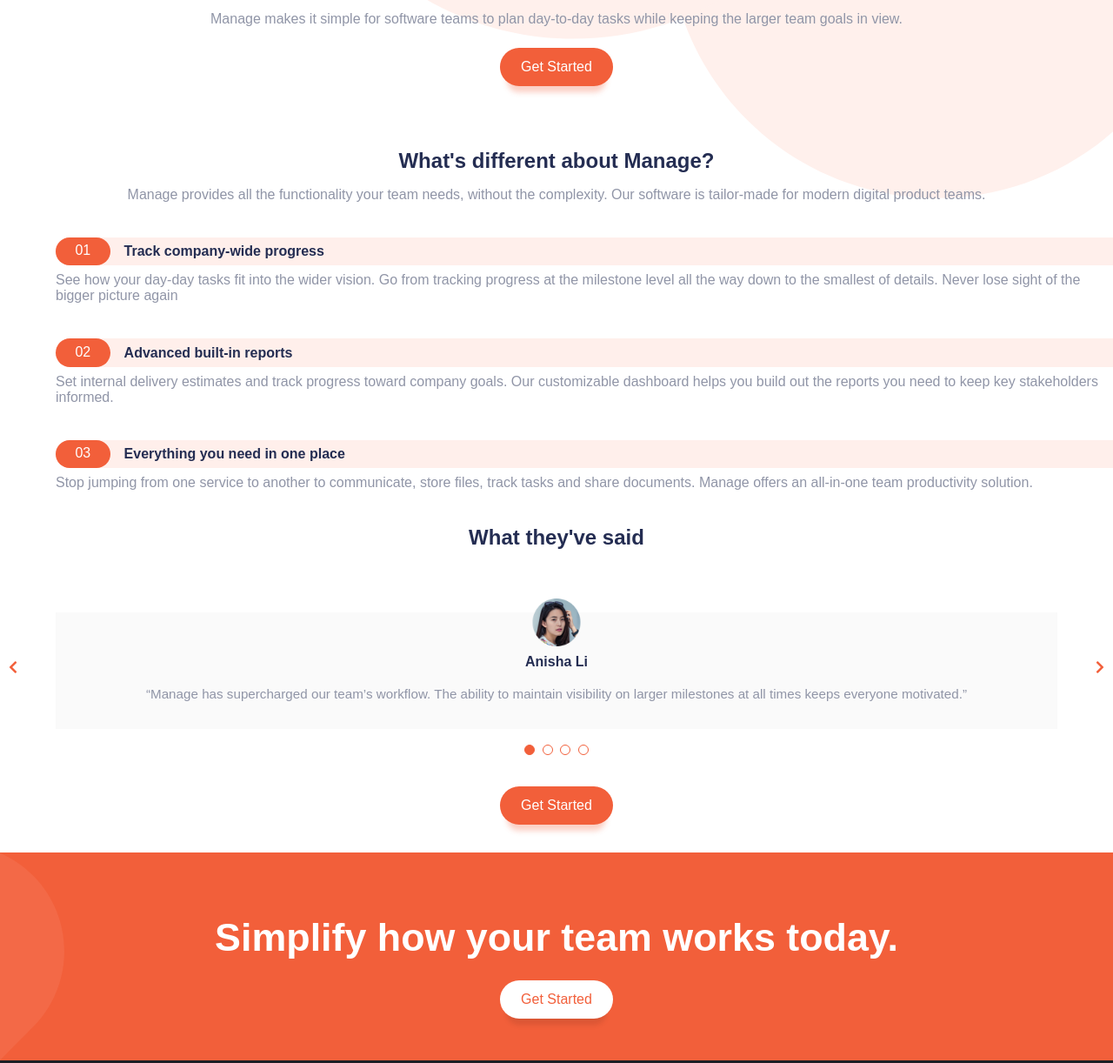
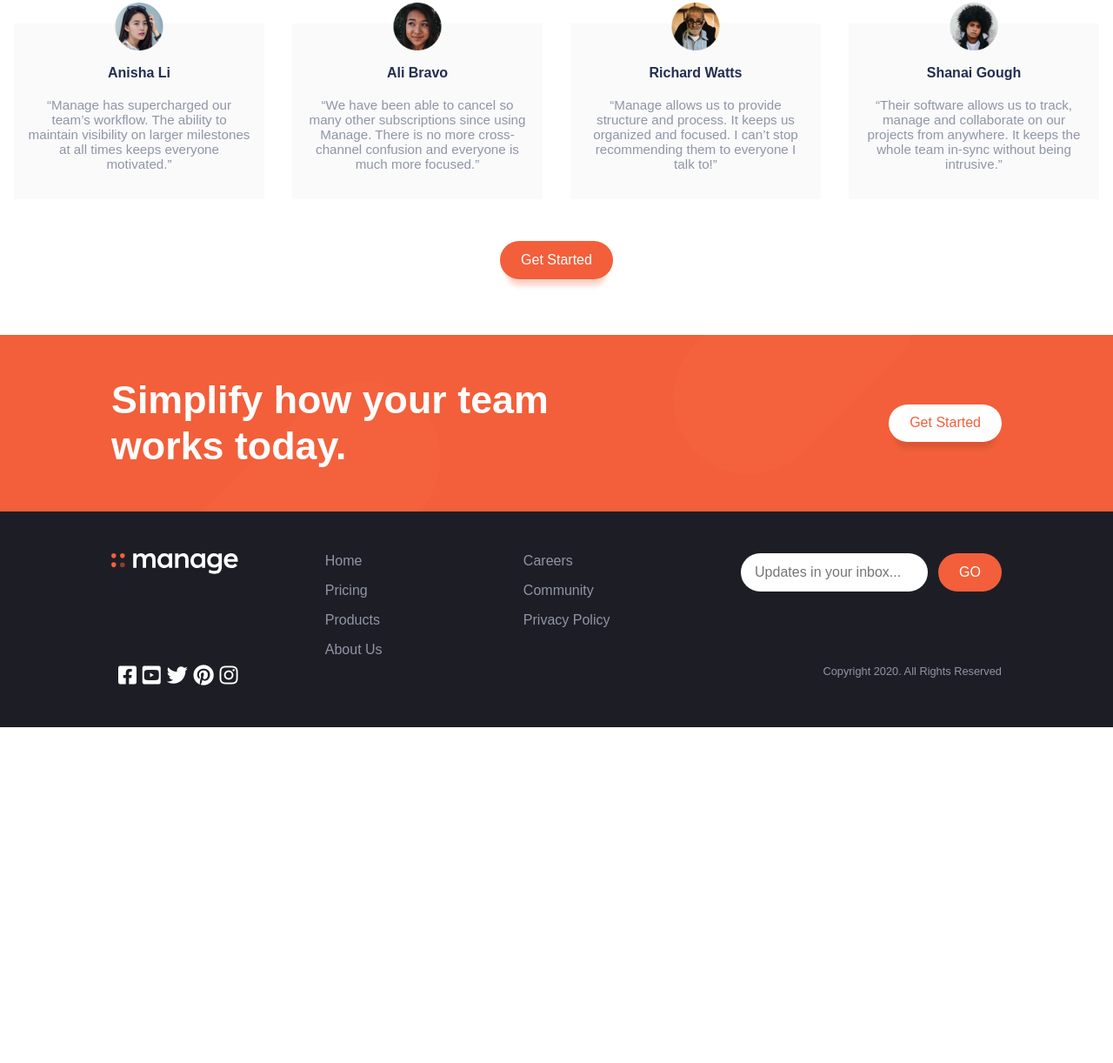
Before and after one commit to georit/manage-landing-page, a plain HTML site: page index.html in a window 1280 px wide. Shown: the part 1189-2411 px from the top of the page at 87% size. After the commit the page ends 2025 px from the top, so only its background shows below. Drawn offline with Linux system fonts and the light colour scheme; a web font is replaced by a local one.

Commit message:
Add media queries

```diff
--- a/index.html
+++ b/index.html
@@ -213,11 +213,11 @@
         </ul>
       </div>
       <div class="social-media">
-        <i class="fab fa-facebook-square"></i>
-        <i class="fab fa-youtube-square"></i>
-        <i class="fab fa-twitter"></i>
-        <i class="fab fa-pinterest"></i>
-        <i class="fab fa-instagram"></i>
+        <i class="fab fa-facebook-square social-media-link"></i>
+        <i class="fab fa-youtube-square social-media-link"></i>
+        <i class="fab fa-twitter social-media-link"></i>
+        <i class="fab fa-pinterest social-media-link"></i>
+        <i class="fab fa-instagram social-media-link"></i>
       </div>
       <svg xmlns="http://www.w3.org/2000/svg" width="146" height="24">
         <g fill="none" fill-rule="evenodd">
--- a/script.js
+++ b/script.js
@@ -7,7 +7,9 @@ let testimonialIndex = 1;
 const emailInput = document.getElementById("get-updates");
 
 /* *****on load***** */
-showTestimonials(testimonialIndex);
+if (window.innerWidth < 1050) {
+  showTestimonials(testimonialIndex);
+}
 
 /* *****functions***** */
 function plusTestimonial(n) {
@@ -50,6 +52,13 @@ function emailIsValid(email) {
 }
 
 /* *****event listeners***** */
+// resize window
+window.addEventListener("resize", function () {
+  if (window.innerWidth < 1050) {
+    showTestimonials(testimonialIndex);
+  }
+});
+
 // mobile navigation
 mobileNavToggle.addEventListener("click", () => {
   if (mobileNavToggle.className === "fas fa-bars mobile-nav") {
--- a/style.css
+++ b/style.css
@@ -430,3 +430,291 @@ footer svg {
 p.copy {
   font-size: 0.8rem;
 }
+
+/* *****media queries***** */
+@media screen and (min-width: 500px) {
+  /* *****general styles***** */
+  body {
+    background: url("./images/bg-tablet-pattern.svg") 106% -2% / 60% no-repeat,
+      url("./images/bg-tablet-pattern.svg") 180% 15% / 60% no-repeat, #fff;
+  }
+}
+
+@media screen and (min-width: 1050px) {
+  /* *****general styles***** */
+  body {
+    background: url("./images/bg-tablet-pattern.svg") 106% -3% / 40% no-repeat,
+      url("./images/bg-tablet-pattern.svg") -40% 45% / 40% no-repeat, #fff;
+    padding: 60px 0 0;
+    overflow-x: scroll;
+  }
+
+  .btn-get-started {
+    transition: all 0.3s;
+  }
+
+  .btn-get-started:hover {
+    background-color: hsla(12, 88%, 59%, 0.8);
+  }
+
+  /* *****header***** */
+  nav.main-nav {
+    padding: 0 10%;
+  }
+
+  .logo {
+    width: unset;
+  }
+
+  .nav-links-wrapper {
+    display: flex;
+    flex-flow: column nowrap;
+    justify-content: center;
+    align-items: center;
+    background: none;
+    position: unset;
+    height: unset;
+  }
+
+  ul.nav-links {
+    flex-flow: row nowrap;
+    justify-content: space-between;
+    align-items: flex-start;
+    background-color: transparent;
+    position: unset;
+    width: 100%;
+    top: unset;
+    left: unset;
+    transform: translateX(0%);
+    padding: 0;
+  }
+
+  ul.nav-links li {
+    padding: 0;
+  }
+
+  ul.nav-links li a {
+    padding-right: 2.5rem;
+    transition: all 0.3s;
+  }
+
+  ul.nav-links li a:hover {
+    color: var(--dark-grayish-blue);
+  }
+
+  .btn-main-nav {
+    display: block;
+    margin: 0;
+  }
+
+  .mobile-nav {
+    display: none;
+  }
+
+  header {
+    display: flex;
+    flex-flow: row nowrap;
+    justify-content: space-between;
+    align-items: center;
+    padding: 0 10%;
+    width: 100%;
+  }
+
+  header .header-img {
+    margin: 0;
+    order: 2;
+  }
+
+  header .intro {
+    margin: 0;
+    text-align: left;
+  }
+
+  header .header-img {
+    width: 45%;
+  }
+
+  header .intro {
+    width: 35%;
+  }
+
+  main {
+    display: flex;
+    flex-flow: row wrap;
+    justify-content: space-between;
+    align-items: flex-start;
+    padding: 4rem 0 0;
+    width: 100%;
+  }
+
+  main .whats-different {
+    width: 40%;
+    padding: 0 0 0 10%;
+    margin: 0;
+    text-align: left;
+  }
+
+  section.features {
+    width: 40%;
+    padding-right: 10%;
+  }
+
+  .feature .feature-header {
+    background-color: transparent;
+  }
+
+  section.testimonials {
+    padding-bottom: 2rem;
+    width: 100%;
+  }
+
+  .testimonials .testimonials-heading {
+    padding: 1.5rem 0;
+  }
+
+  .testimonials .testimonials-container {
+    display: flex;
+    flex-flow: row nowrap;
+    justify-content: space-between;
+    align-items: center;
+    /*width: 100%;*/
+    position: unset;
+    overflow-x: scroll;
+    padding: 2rem 0 0;
+  }
+
+  .testimonials .testimonial {
+    display: block;
+    background-color: var(--very-light-gray);
+    width: 32%;
+    margin: 1rem;
+    text-align: center;
+    position: relative;
+    padding: 3rem 1rem 2rem;
+  }
+
+  /* ***testimonial slideshow*** */
+  .dots {
+    display: none;
+  }
+
+  /* ***Next & previous buttons*** */
+  .prev,
+  .next {
+    display: none;
+  }
+
+  .single-button {
+    padding: 0 0 4rem;
+  }
+
+  section.simplify {
+    background-image: url("./images/bg-simplify-section-desktop.svg");
+    background-position: center;
+    display: flex;
+    justify-content: space-between;
+    align-items: center;
+    padding: 3rem 10% 3rem;
+    text-align: unset;
+    width: 100%;
+  }
+
+  h4.simplify-heading {
+    line-height: 1.2;
+    width: 50%;
+  }
+
+  .simplify .btn-simplify {
+    margin: 0;
+    transition: all 0.3s;
+  }
+
+  .simplify .btn-simplify:hover {
+    background-color: hsla(0, 0%, 100%, 0.98);
+    color: hsla(12, 88%, 59%, 0.8);
+  }
+
+  footer {
+    display: flex;
+    flex-flow: row wrap;
+    justify-content: space-between;
+    align-items: flex-start;
+    padding: 3rem 10%;
+  }
+
+  footer .signup-for-updates {
+    display: flex;
+    justify-content: flex-end;
+    align-items: center;
+    order: 2;
+    width: 40%;
+  }
+
+  .signup-for-updates input[type="text"] {
+    width: 90%;
+  }
+
+  .signup-for-updates input[type="submit"]:hover {
+    filter: brightness(125%);
+    -webkit-filter: brightness(125%);
+  }
+
+  .footer-nav {
+    padding: 0;
+    display: flex;
+    flex-flow: row nowrap;
+    align-items: flex-start;
+    justify-content: space-between;
+    text-align: left;
+    width: 32%;
+  }
+
+  .footer-nav-links,
+  .miscellaneous-nav-links {
+    list-style-type: none;
+  }
+
+  .footer-nav-link,
+  .miscellaneous-nav-link {
+    padding: 0.5rem 0;
+  }
+
+  .footer-nav-link a,
+  .miscellaneous-nav-link a,
+  .social-media-link {
+    cursor: pointer;
+    transition: color 0.3s;
+  }
+
+  .footer-nav-link a:hover,
+  .miscellaneous-nav-link a:hover,
+  .social-media-link:hover {
+    color: var(--bright-red);
+  }
+
+  .footer-nav-link:first-child,
+  .miscellaneous-nav-link:first-child {
+    padding-top: 0;
+  }
+
+  .social-media {
+    font-size: 1.5rem;
+    width: 15%;
+    display: flex;
+    flex-flow: row nowrap;
+    justify-content: space-between;
+    padding: 0 0.5rem;
+    order: 4;
+  }
+
+  footer svg {
+    margin: 0;
+    order: -1;
+    width: 20%;
+  }
+
+  p.copy {
+    order: 5;
+    font-size: 0.8rem;
+  }
+}
```
Also changed, not shown: design/desktop-design.jpg.
